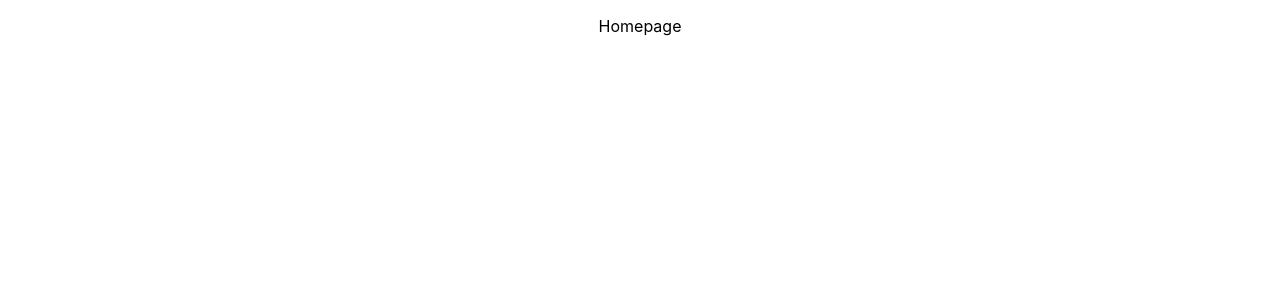
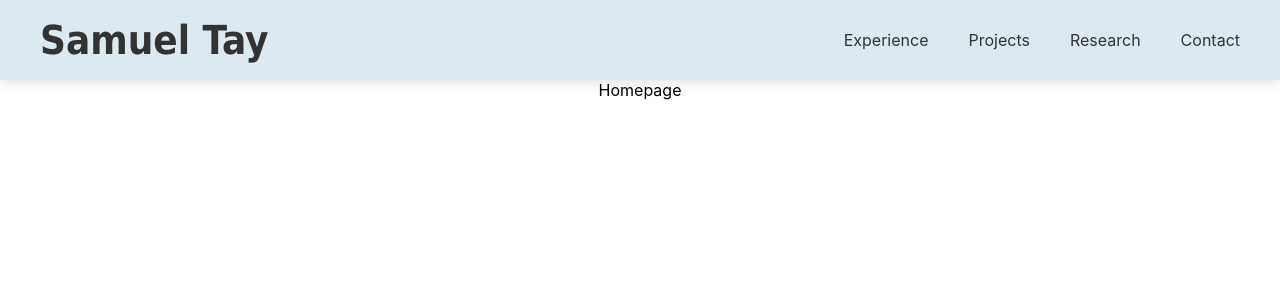
Before and after one commit to samueltay/samueltay, a React (Create React App) app in the folder frontend/: page / in a window 1280 px wide. Shown: the top 300 px of the page. Built offline with nearby package versions, Linux system fonts and the light colour scheme.

Commit message:
feat: add initial navbar

```diff
--- a/frontend/src/App.tsx
+++ b/frontend/src/App.tsx
@@ -1,5 +1,6 @@
 import React from "react";
 import "./App.css";
+import Navbar from "./components/shared/NavBar";
 import Home from "./pages/Home";
 import NotFound from "./pages/NotFound";
 import { BrowserRouter as Router, Route, Routes } from "react-router-dom";
@@ -7,6 +8,7 @@ import { BrowserRouter as Router, Route, Routes } from "react-router-dom";
 function App() {
   return (
     <Router>
+      <Navbar />
       <div className="content">
         <Routes>
           <Route path="/" element={<Home />} />
--- /dev/null
+++ b/frontend/src/components/shared/NavBar.css
@@ -0,0 +1,63 @@
+/* navbar.css */
+:root {
+  --navbar-height: 80px;
+}
+
+/* Navbar container */
+.navbar-container {
+  overflow-x: auto;
+}
+
+/* Navbar */
+.navbar {
+  position: fixed;
+  display: flex;
+  top: 0;
+  left: 0;
+  width: 100%;
+  background-color: #dde9f0;
+  height: var(--navbar-height);
+  box-shadow: 0 4px 10px rgba(0, 0, 0, 0.1);
+  z-index: 100;
+}
+
+.content {
+  margin-top: var(--navbar-height);
+}
+
+/* Navbar list */
+.navbar ul {
+  list-style-type: none;
+  margin: 0;
+  padding: 0;
+  display: flex;
+  justify-content: flex-end;
+  align-items: center;
+}
+
+/* Navbar list items */
+.navbar li {
+  margin-right: 40px;
+  white-space: nowrap;
+}
+
+/* First item */
+.navbar .first-item {
+  margin-left: 40px;
+  margin-right: auto;
+  font-weight: bold;
+  font-family: "Tahoma";
+  font-size: 40px;
+}
+
+/* Navbar links */
+.navbar a {
+  text-decoration: none;
+  color: #333;
+  transition: color 0.3s ease;
+}
+
+/* Navbar link hover effect */
+.navbar a:hover {
+  color: #dd2020;
+}
--- /dev/null
+++ b/frontend/src/components/shared/NavBar.tsx
@@ -0,0 +1,33 @@
+import React from "react";
+import { Link } from "react-router-dom";
+import "./NavBar.css";
+
+const Navbar = () => {
+  return (
+    <div className="navbar-container">
+      <nav className="navbar">
+        <ul className="navbar-item first-item">
+          <li>
+            <Link to="/">Samuel Tay</Link>
+          </li>
+        </ul>
+        <ul>
+          <li className="navbar-item">
+            <Link to="/experience">Experience</Link>
+          </li>
+          <li className="navbar-item">
+            <Link to="/projects">Projects</Link>
+          </li>
+          <li className="navbar-item">
+            <Link to="/research">Research</Link>
+          </li>
+          <li className="navbar-item">
+            <Link to="/contact">Contact</Link>
+          </li>
+        </ul>
+      </nav>
+    </div>
+  );
+};
+
+export default Navbar;
```
